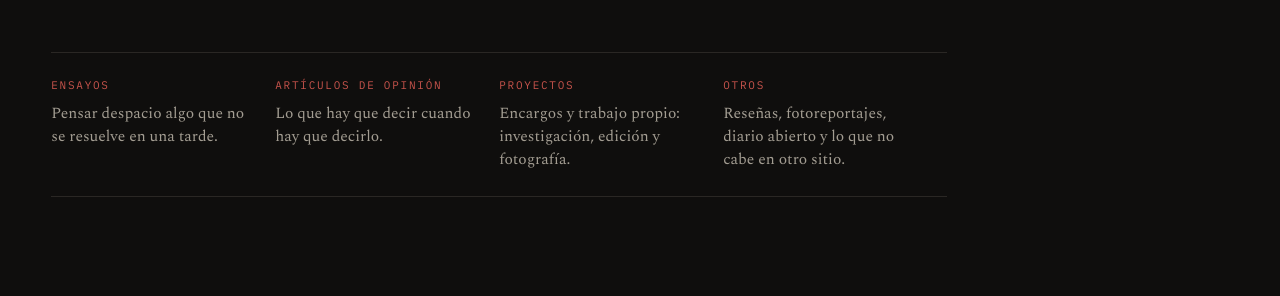
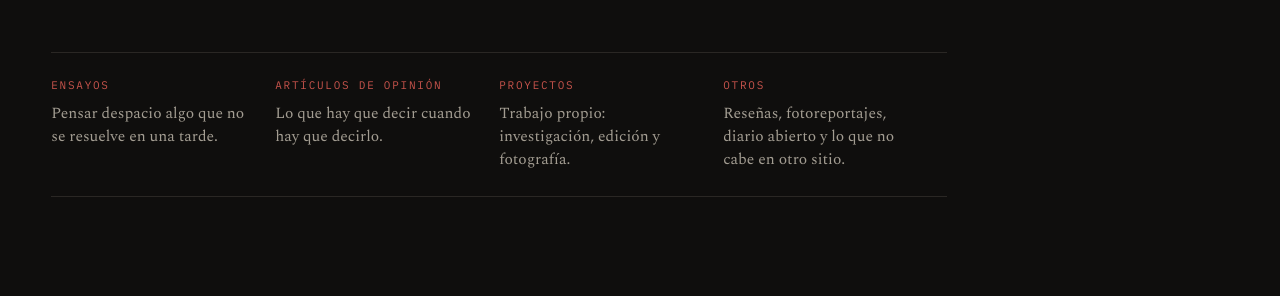
Before and after one commit to CincoHache/CincoHache.github.io, a Jekyll site: the page built from index.html, in a window 1280 px wide and 1253 px high. Shown: the part 414-710 px from the top of the window. Built offline with Jekyll 4.4.1, drawn with Linux system fonts in a browser that asks for light colours.

Commit message:
El nombre entero, y fuera los encargos
El titular de «Sobre mí» lleva el nombre completo.

Proyectos ya no dice que acepte encargos: ni en el lema que sale en la
portada y en su página, ni como género en el desplegable de la herramienta.
Queda solo el trabajo propio. Volver a ponerlo es añadir la palabra en las
dos líneas de _data/secciones.yml.

```diff
--- a/_data/secciones.yml
+++ b/_data/secciones.yml
@@ -36,10 +36,10 @@
   plural: Proyectos
   url: /proyecto/
   aperturas: [plana, mezcla, sangre, ninguna]
-  generos: [Proyecto, Ensayo visual, Encargo, Publicación]
+  generos: [Proyecto, Ensayo visual, Publicación]
   voz: false
   portfolio: true
-  lema: "Encargos y trabajo propio: investigación, edición y fotografía."
+  lema: "Trabajo propio: investigación, edición y fotografía."
 
 - id: otros
   nombre: Otros
--- a/_data/sobre.yml
+++ b/_data/sobre.yml
@@ -1,6 +1,6 @@
 # El contenido de la página «Sobre mí». Se edita aquí, no en la plantilla.
 
-titular: "Jaime Vázquez de Prada"
+titular: "Jaime Vázquez de Prada Sáez"
 
 parrafos:
   - >-
```
Also changed, not shown: README.md.
